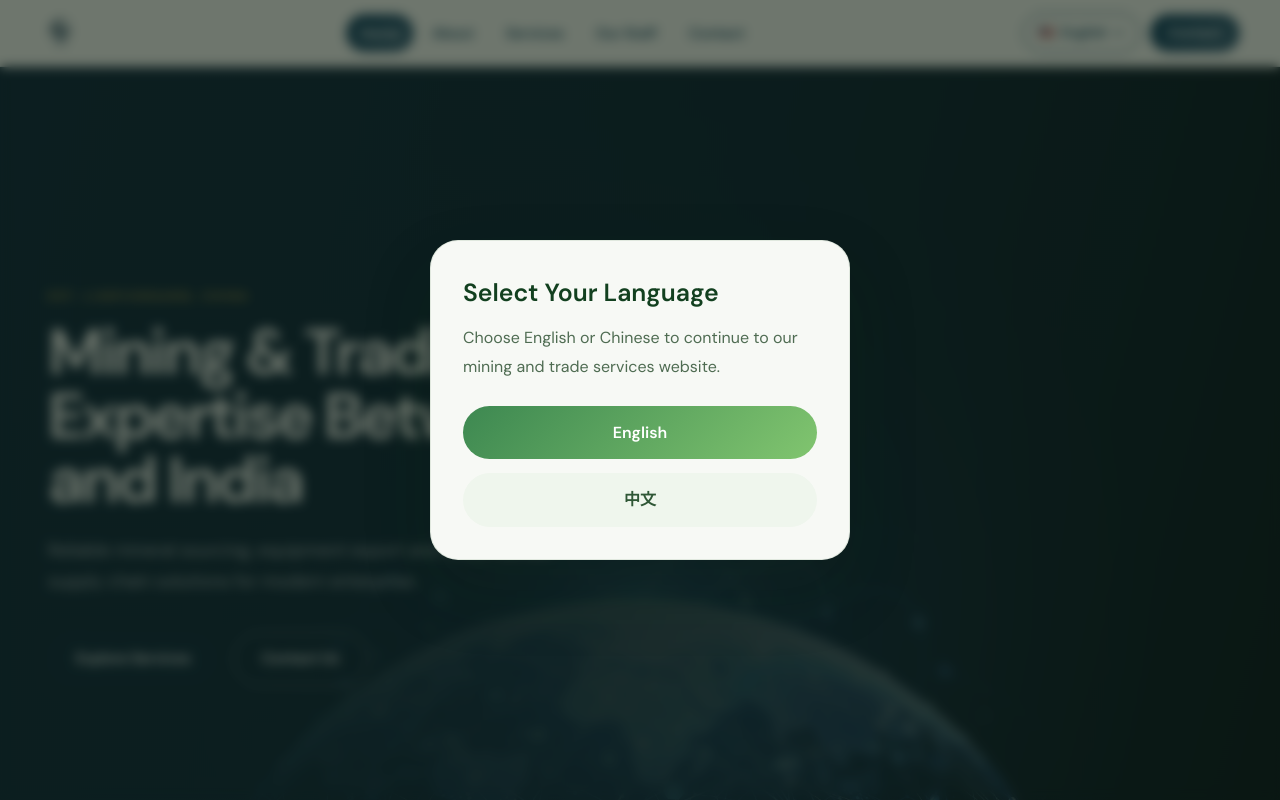
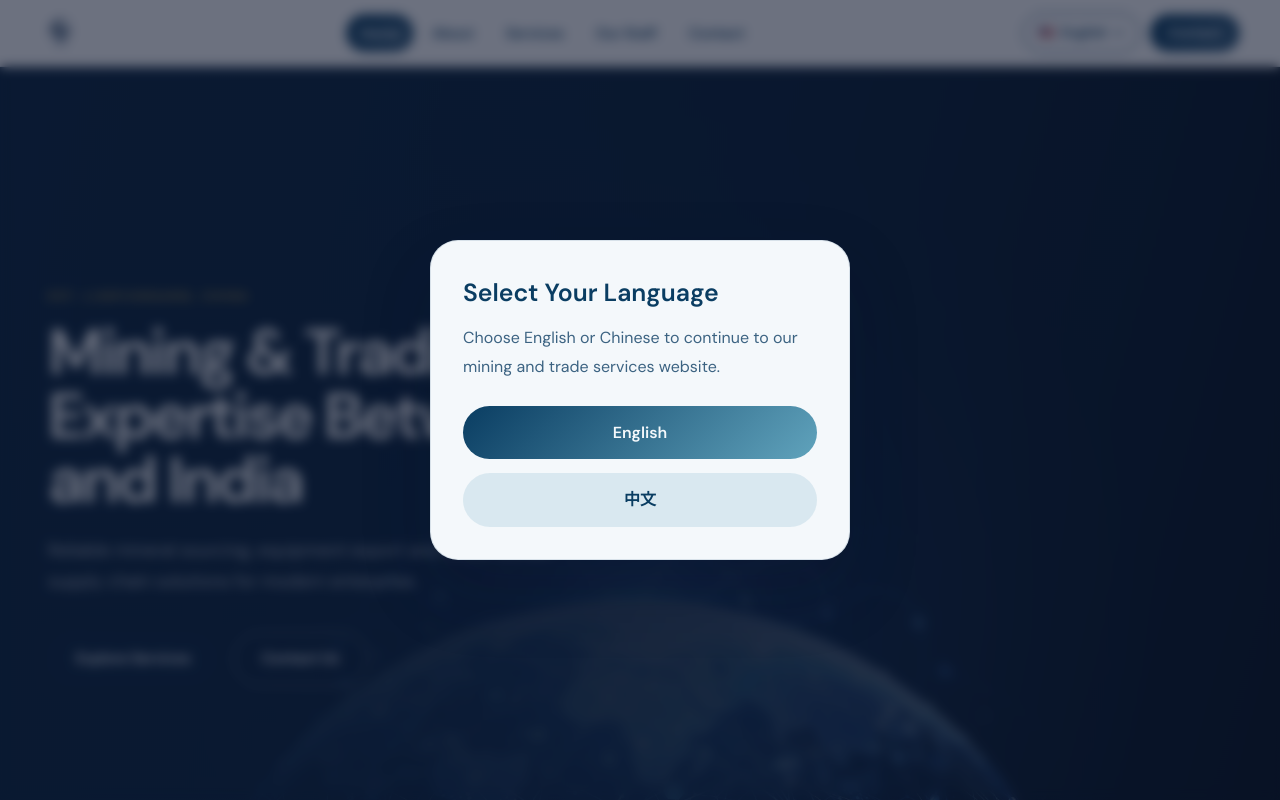
Before and after one commit to Yesh21102001/Mining, a Next.js app: page / in a window 1280 px wide. Shown: the top 800 px of the page. Built offline with nearby package versions, Linux system fonts and the light colour scheme.

Commit message:
first commit

```diff
--- a/styles/modal.module.css
+++ b/styles/modal.module.css
@@ -4,28 +4,28 @@
     display: flex;
     align-items: center;
     justify-content: center;
-    background: rgba(14, 28, 12, 0.6);
+    background: rgba(11, 19, 43, 0.6);
     backdrop-filter: blur(6px);
     z-index: 100;
 }
 
 .popup {
     width: min(420px, calc(100% - 32px));
-    background: #f7f9f5;
-    border: 1px solid rgba(60, 108, 63, 0.12);
+    background: #f4f8fb;
+    border: 1px solid rgba(10, 61, 98, 0.12);
     border-radius: 28px;
     padding: 32px;
-    box-shadow: 0 30px 70px rgba(10, 40, 15, 0.16);
+    box-shadow: 0 30px 70px rgba(11, 19, 43, 0.18);
 }
 
 .header h2 {
     margin-bottom: 10px;
-    color: #12401f;
+    color: #0a3d62;
     font-size: 1.55rem;
 }
 
 .header p {
-    color: #4f6c52;
+    color: #3c6382;
     line-height: 1.85;
 }
 
@@ -47,13 +47,13 @@
 }
 
 .primaryButton {
-    background: linear-gradient(135deg, #3d8851, #81c56f);
-    color: white;
+    background: linear-gradient(135deg, #0a3d62, #60a3bc);
+    color: #f4f8fb;
 }
 
 .secondaryButton {
-    background: #eff6ed;
-    color: #2f5736;
+    background: rgba(96, 163, 188, 0.18);
+    color: #0A3D62;
 }
 
 .primaryButton:hover,
```
